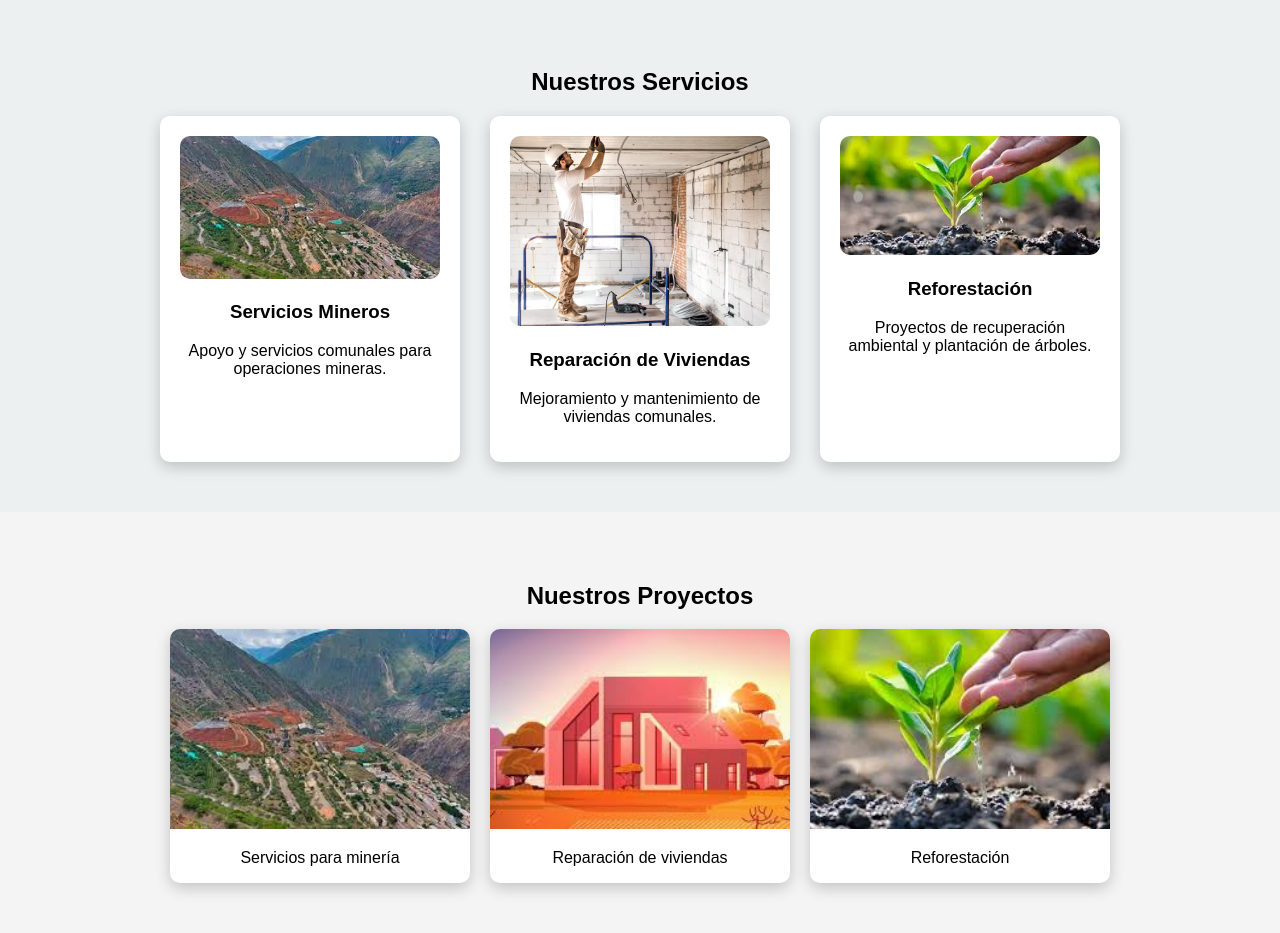
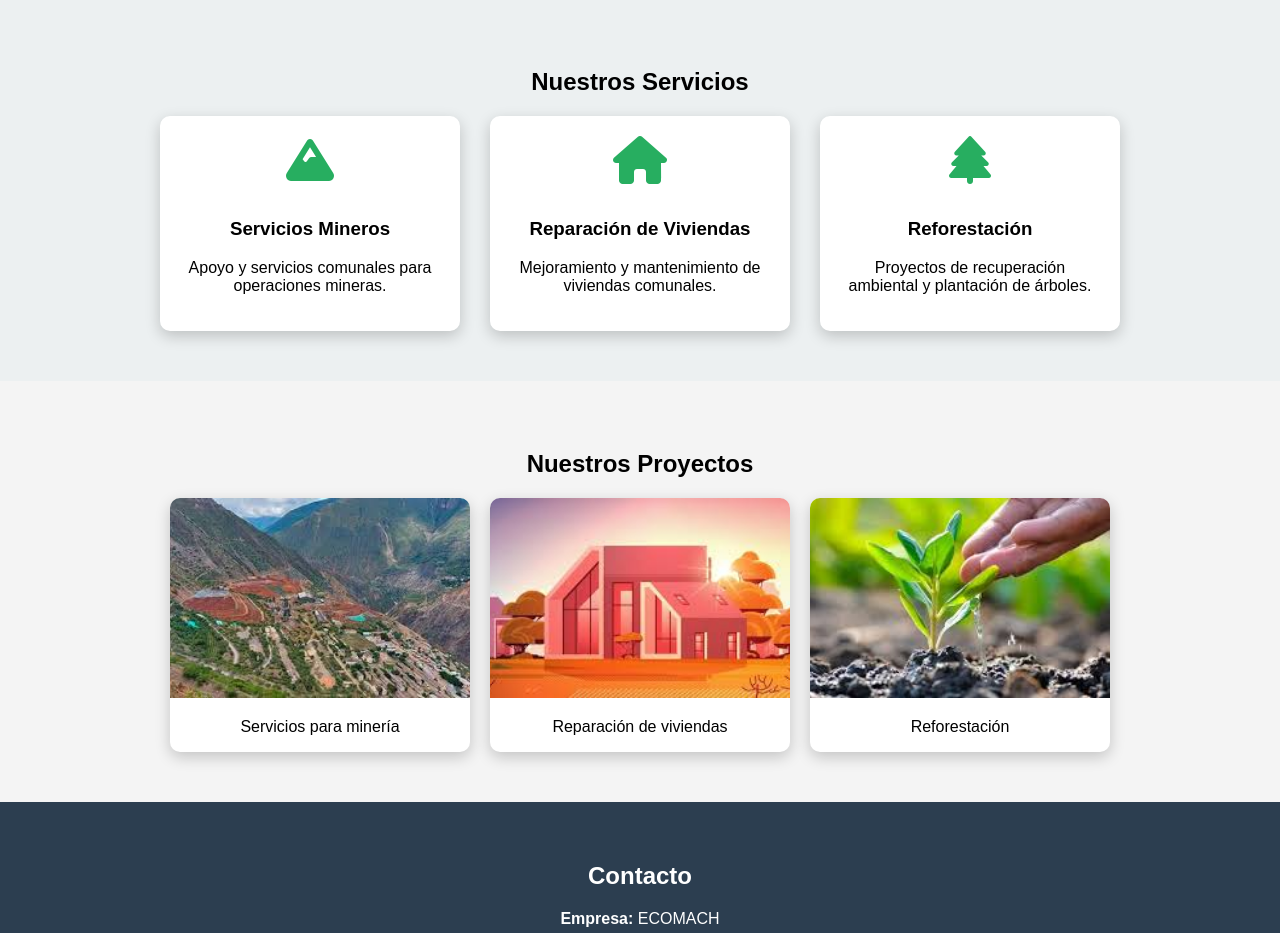
Before and after one commit to Anderson160420AV/Ecomach, a plain HTML site: page index.html in a window 1280 px wide. Shown: the part 960-1893 px from the top of the page. Drawn offline with Linux system fonts and the light colour scheme.

Commit message:
iconos en servicios

```diff
--- a/estilos.css
+++ b/estilos.css
@@ -209,3 +209,7 @@ opacity:1;
 transform:translateY(0);
 }
 }
+.servicio i{
+color:#27ae60;
+margin-bottom:15px;
+}
--- a/index.html
+++ b/index.html
@@ -5,6 +5,7 @@
 <meta name="viewport" content="width=device-width, initial-scale=1.0">
 <title>ECOMACH</title>
 <link rel="stylesheet" href="estilos.css">
+<link rel="stylesheet" href="https://cdnjs.cloudflare.com/ajax/libs/font-awesome/6.5.0/css/all.min.css">
 </head>
 
 <body>
@@ -42,21 +43,22 @@ para minería, reparación de viviendas y proyectos de reforestación.
 <div class="contenedor-servicios">
 
 <div class="servicio">
-<img src="img/mineria.jpg">
+<i class="fas fa-mountain fa-3x"></i>
 <h3>Servicios Mineros</h3>
 <p>Apoyo y servicios comunales para operaciones mineras.</p>
 </div>
 
 <div class="servicio">
-<img src="img/vivienda.jpg">
+<i class="fas fa-house fa-3x"></i>
 <h3>Reparación de Viviendas</h3>
 <p>Mejoramiento y mantenimiento de viviendas comunales.</p>
 </div>
 
 <div class="servicio">
-<img src="img/reforestacion.jpg">
+<i class="fas fa-tree fa-3x"></i>
 <h3>Reforestación</h3>
 <p>Proyectos de recuperación ambiental y plantación de árboles.</p>
+
 </div>
 
 </div>
```
